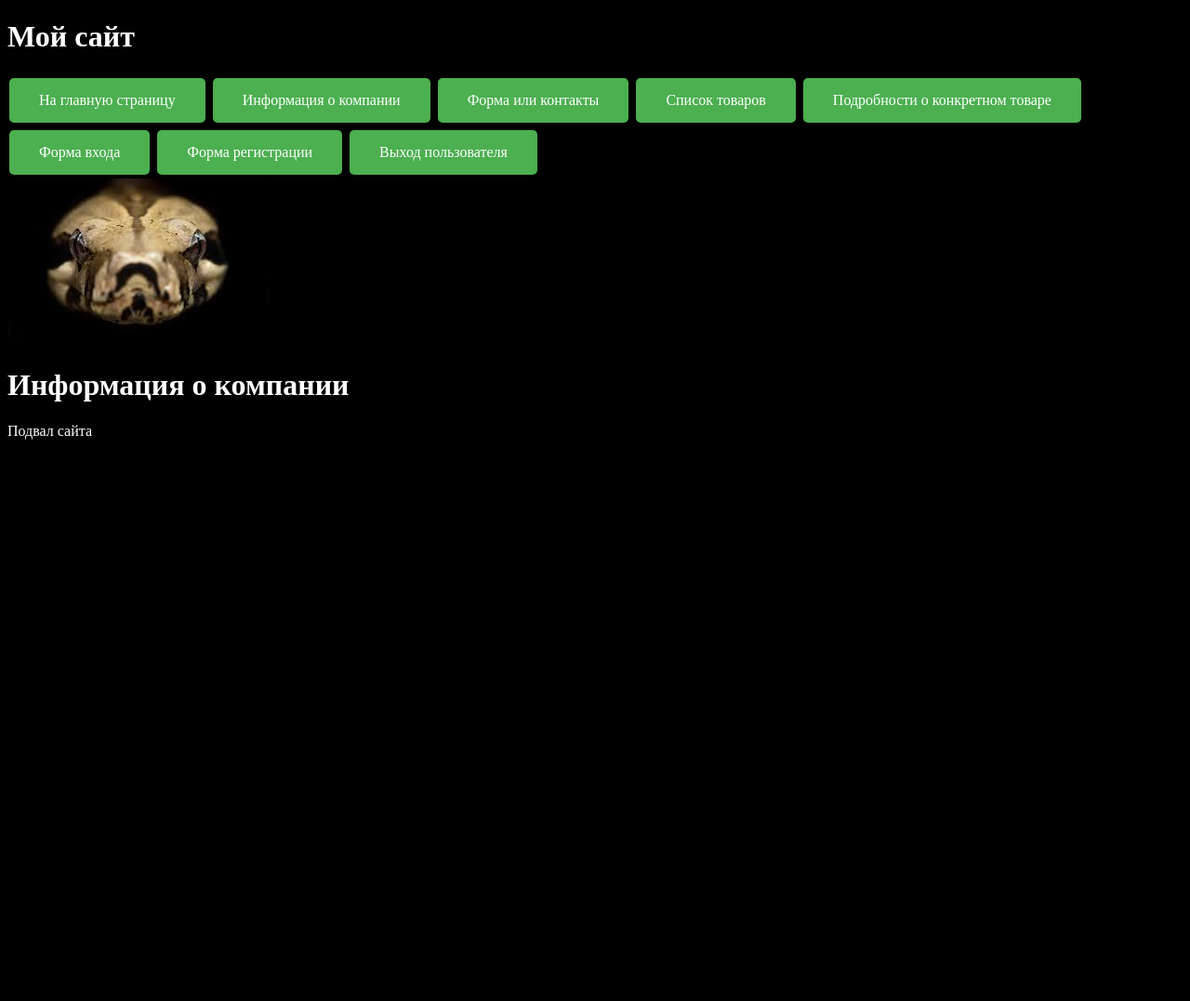
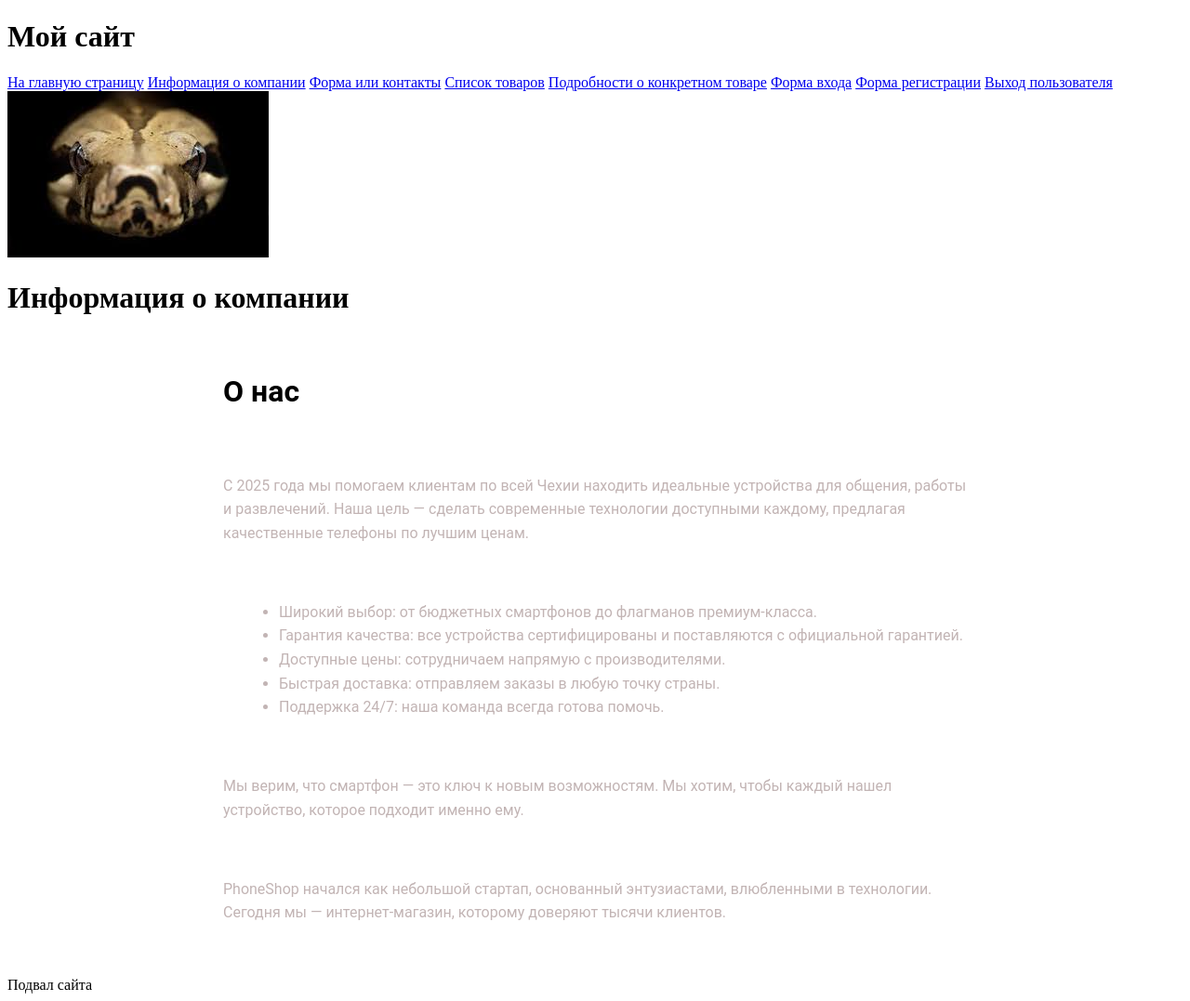
Before and after one commit to AdamenkoAnd/Module3, a Django app: page /about in a window 1280 px wide. Shown: the whole page at 93% size. Before the commit the page ends 473 px from the top, so only its background shows below. Run offline with Django 5.2, Linux system fonts and the light colour scheme.

Commit message:
second commit

```diff
--- a/shop/static/css/style.css
+++ b/shop/static/css/style.css
@@ -1,4 +1,4 @@
-body {
+/* body {
   background-color: black;
   color: white;
 }
@@ -22,4 +22,4 @@ a:hover {
 
 a:hover {
   background-color: #3e8e41;
-}
+} */
--- a/shop/templates/shop/base.html
+++ b/shop/templates/shop/base.html
@@ -5,10 +5,7 @@
     <meta charset="UTF-8">
     <meta name="viewport" content="width=device-width, initial-scale=1.0">
     <link rel="stylesheet" href="{% static 'css/style.css' %}">
-    <title>
-        {% block title %}
-        {% endblock %}
-    </title>
+    <title>{% block title %}Сайт компании{% endblock %}</title>
 </head>
 <body>
     <header>
--- a/shop/views.py
+++ b/shop/views.py
@@ -5,20 +5,29 @@ from django.http import HttpResponse
 
 def index(request):
     context = {
-    "user_id": 12345,
-    "username": "example_user",
-    "theme": "dark"
+        "welcome_message": "Добро пожаловать в PhoneShop!",
     }
     return render(request, 'index.html', context)
 
 def about(request):
-    return render(request, 'about.html')
+    context = {
+        "company_name": "PhoneShop",
+        "year_founded": 2025,
+    }
+    return render(request, 'about.html', context)
 
 def contact(request):
-    return render(request, 'contact.html')
+    context = {
+        "email": "Phohe@gmail.com",
+        "phone": "+420 000 000 000",
+    }
+    return render(request, 'contact.html', context)
 
 def product_list(request):
-    return render(request, 'products.html')
+    context = {
+    "phones": 'phones',
+    }
+    return render(request, 'products.html', context)
 
 def product_detail(request, pk):
     return render(request, 'product_detail.html')
--- a/templates/about.html
+++ b/templates/about.html
@@ -1,4 +1,52 @@
 {% extends "shop/base.html" %}
 {% block content %}
 <h1>Информация о компании</h1>
+<div class="about-page">
+    <h1>О нас</h1>
+
+    <section class="about-content">
+        <h2> Добро пожаловать в {{ company_name }}!!!</h2>
+        <p>С {{ year_founded }} года мы помогаем клиентам по всей Чехии находить идеальные устройства для общения, работы и развлечений. Наша цель — сделать современные технологии доступными каждому, предлагая качественные телефоны по лучшим ценам.</p>
+
+        <h3>Почему выбирают нас?</h3>
+        <ul>
+            <li>Широкий выбор: от бюджетных смартфонов до флагманов премиум-класса.</li>
+            <li>Гарантия качества: все устройства сертифицированы и поставляются с официальной гарантией.</li>
+            <li>Доступные цены: сотрудничаем напрямую с производителями.</li>
+            <li>Быстрая доставка: отправляем заказы в любую точку страны.</li>
+            <li>Поддержка 24/7: наша команда всегда готова помочь.</li>
+        </ul>
+
+        <h3>Наша миссия</h3>
+        <p>Мы верим, что смартфон — это ключ к новым возможностям. Мы хотим, чтобы каждый нашел устройство, которое подходит именно ему.</p>
+
+        <h3>Немного истории</h3>
+        <p>{{ company_name }} начался как небольшой стартап, основанный энтузиастами, влюбленными в технологии. Сегодня мы — интернет-магазин, которому доверяют тысячи клиентов.</p>
+    </section>
+</div>
+<style>
+    .about-page {
+        max-width: 800px;
+        margin: 20px auto;
+        padding: 20px;
+        font-family: 'Roboto', sans-serif;
+    }
+
+    .about-content h2,
+    .about-content h3 {
+        color: white;
+    }
+
+    .about-content p,
+    .about-content ul {
+        color: #c2b4b4;
+        line-height: 1.6;
+    }
+
+    .about-content ul {
+        list-style-type: disc;
+        margin-left: 20px;
+    }
+
+    </style>
 {% endblock %}
--- a/templates/index.html
+++ b/templates/index.html
@@ -9,9 +9,8 @@
 {% block content %}
 <body>
     <h1>Это будет главнвя страница!!!</h1>
-    <div>{{ user_id }}</div>
-    <div>{{ username }}</div>
-    <div>{{theme}}</div>
+    <div>{{ welcome_message }}</div>
+
 </body>
 {% endblock %}
 </html>
--- a/templates/products.html
+++ b/templates/products.html
@@ -1,4 +1,7 @@
 {% extends "shop/base.html" %}
 {% block content %}
 <h1>IIDIIDIIDIIDIID</h1>
+<div>
+    <p>{{ phones }}</p>
+</div>
 {% endblock %}
```
Also changed, not shown: templates/contact.html (+17 -1 lines), shop/templates/shop/admin_base.html (added).
